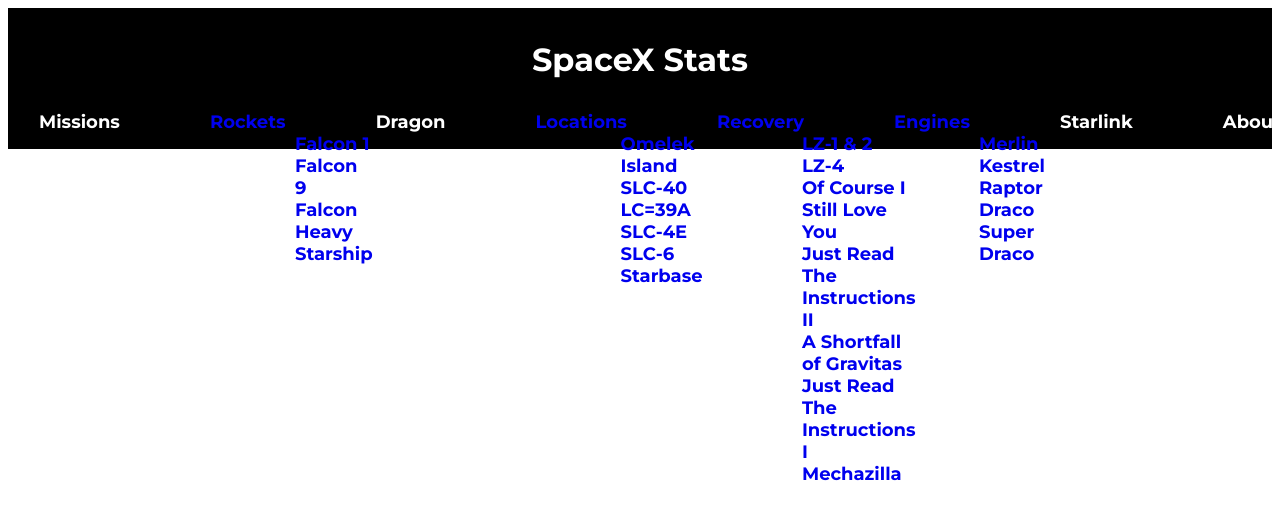
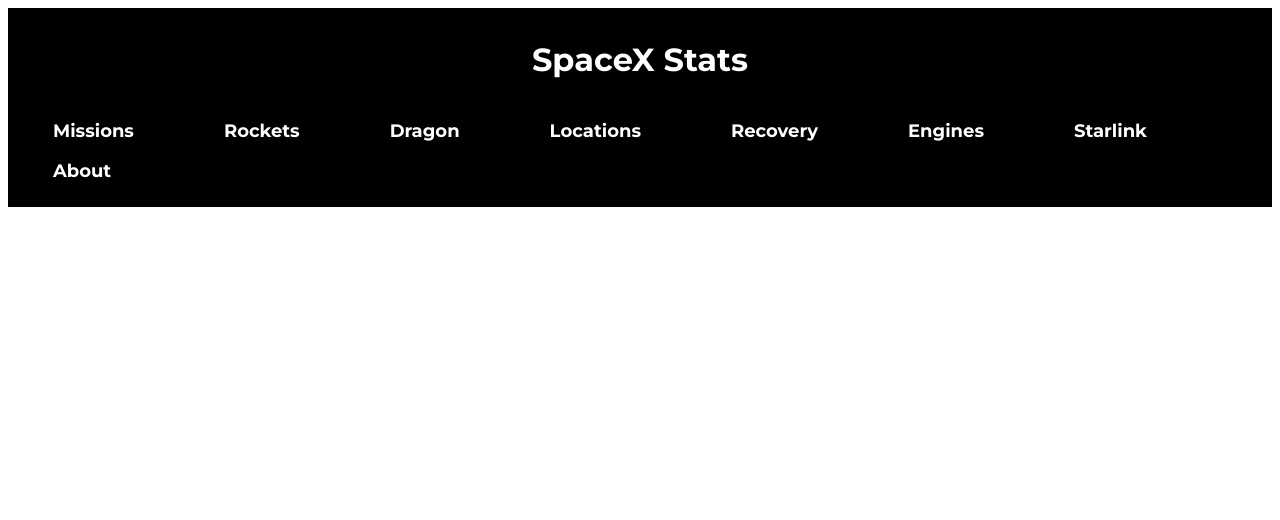
Before and after one commit to AshHatchett/SpaceX-Stats, a PHP site: page /header.php in a window 1280 px wide; the page is wider, and only the part inside the window is pictured. Shown: the top 520 px of that part. Run offline with PHP 8.4, Linux system fonts and the light colour scheme.

Commit message:
stuff works

```diff
--- a/header.css
+++ b/header.css
@@ -2,6 +2,7 @@
 
 * {
 	font-family: "Montserrat", sans-serif;
+	padding-inline-start: 0;
 }
 
 .logo {
@@ -22,6 +23,69 @@
 nav {
 	display: flex;
 	justify-content: center;
+	background: #000;
+	color: #fff;
+}
+
+nav ul {
+	float: left;
+}
+
+nav ul li {
+	float: left;
+	list-style: none;
+	position: relative;
+	color: white;
+	font-weight: bold;
+	font-size: large;
+	text-decoration: none;
+}
+
+nav ul li a {
+	padding: 0.5em;
+	display: block;
+	text-decoration: none;
+	padding: 0 2.5em;
+	color: white;
+}
+
+nav ul li ul {
+	display: none;
+	position: absolute;
+	background-color: #000;
+	padding-top: 0.75em;
+	border-radius: 0 0 0.5em 0.5em;
+}
+
+nav ul li:hover ul {
+	display: block;
+}
+
+nav ul li ul li {
+	width: 200px;
+	font-size: medium;
+	font-weight: normal;
+}
+
+nav ul li ul li a {
+	margin: 0.75em 0;
+}
+
+nav ul li a {
+	margin: 0.5em 0;
+}
+
+nav ul li ul li:hover {
+	background-color: #202020;
+}
+
+nav ul li:hover {
+	background-color: #202020;
+}
+
+/* nav {
+	display: flex;
+	justify-content: center;
 	align-items: center;
 	background: #000;
 	padding: 0 0.5em 0 1em 0;
@@ -32,6 +96,7 @@
 	float: left;
 	display: flex;
 	list-style: none;
+	width: 100;
 }
 
 nav ul li {
@@ -48,9 +113,19 @@
 nav ul li a {
 	display: block;
 	text-decoration: none;
+	color: white;
 }
 
 nav ul li ul {
 	display: block;
 	position: absolute;
+	background-color: #000;
 }
+
+nav ul li ul li {
+	padding-inline-start: 0;
+}
+
+nav ul li ul li a {
+	margin: 1em 0;
+} */
--- a/header.php
+++ b/header.php
@@ -15,8 +15,8 @@
 
     <nav>
         <ul>
-            <li><a>Missions</a></li>
-            <li><a href="#">Rockets</a>
+            <li><a href="missions.php">Missions</a></li>
+            <li><a>Rockets</a>
                 <ul>
                     <li><a href="#">Falcon 1</a></li>
                     <li><a href="#">Falcon 9</a></li>
@@ -29,7 +29,7 @@
                 <ul>
                     <li><a href="#">Omelek Island</a></li>
                     <li><a href="#">SLC-40</a></li>
-                    <li><a href="#">LC=39A</a></li>
+                    <li><a href="#">LC-39A</a></li>
                     <li><a href="#">SLC-4E</a></li>
                     <li><a href="#">SLC-6</a></li>
                     <li><a href="#">Starbase</a></li>
```
Also changed, not shown: missions.php (added, +92 -0 lines).
